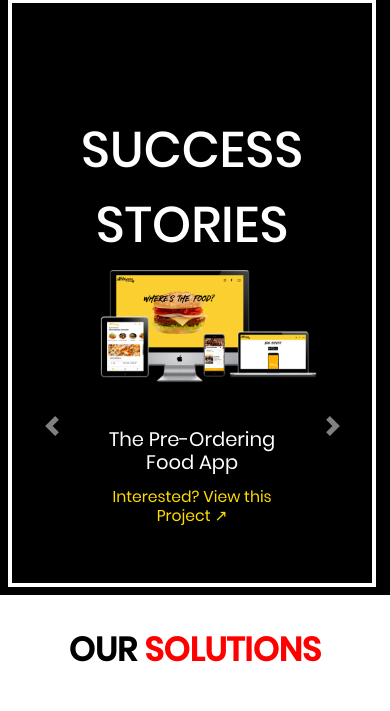
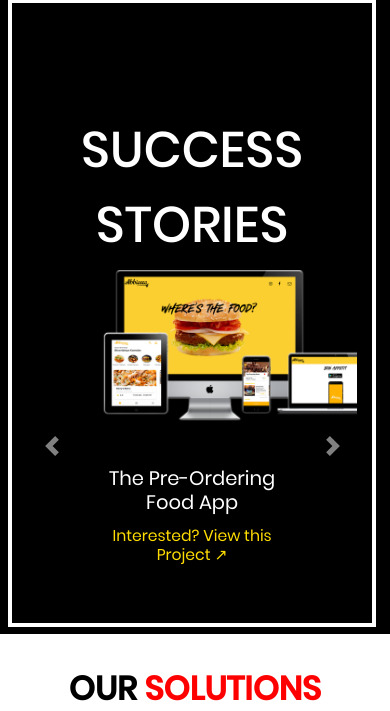
Before and after one commit to SameeranB/adroit, a PHP site: page /index.html in a window 390 px wide. Shown: the part 2535-3246 px from the top of the page. Run offline with PHP 8.4, Linux system fonts and the light colour scheme; some libraries are stand-ins or nearby versions; some web fonts are replaced.

Commit message:
Update style.css

```diff
--- a/css/style.css
+++ b/css/style.css
@@ -724,7 +724,7 @@ font-size: 22px;}
 
 @media only screen and (max-width: 600px) {
 .success4_slides img {
-  width:140%;
+  width:180%;
   padding-right: 50px;
 
 }
```
